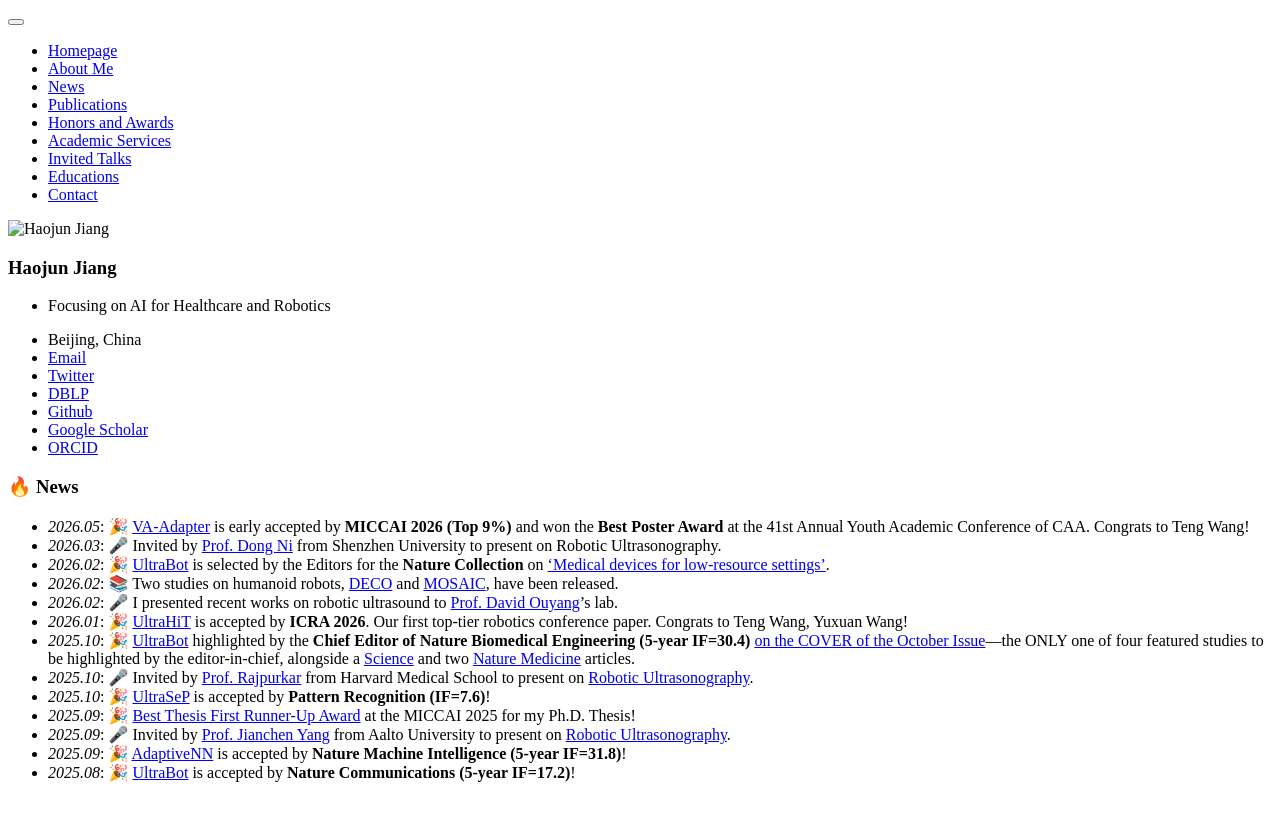
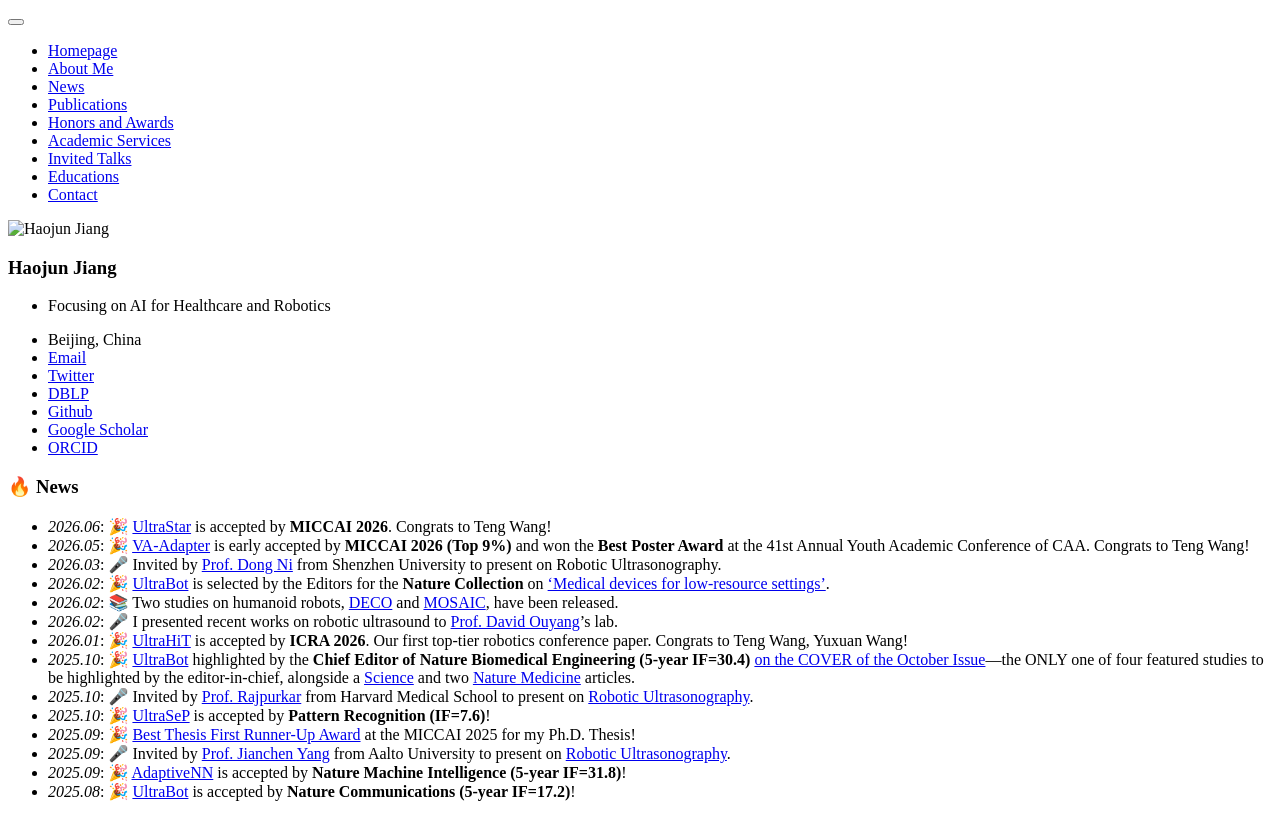
Before and after one commit to jianghaojun/jianghaojun.github.io, a Jekyll site: the page built from _pages/includes/news.md, in a window 1280 px wide. Shown: the top 840 px of the page. Built offline with Jekyll 4.4.1, drawn with Linux system fonts in a browser that asks for light colours; our own code applies the rules of GitHub Pages for plain Markdown files.

Commit message:
Add recent news updates to news.md

```diff
--- a/_pages/includes/news.md
+++ b/_pages/includes/news.md
@@ -1,4 +1,5 @@
 # 🔥 News
+- *2026.06*: 🎉 [UltraStar](https://arxiv.org/pdf/2603.01461) is accepted by **MICCAI 2026**. Congrats to Teng Wang!
 - *2026.05*: 🎉 [VA-Adapter](https://github.com/LeapLabTHU/VA-Adapter) is early accepted by **MICCAI 2026 (Top 9%)** and won the **Best Poster Award** at the 41st Annual Youth Academic Conference of CAA. Congrats to Teng Wang!
 - *2026.03*: 🎤 Invited by [Prof. Dong Ni](https://scholar.google.com/citations?user=J27J2VUAAAAJ&hl=en&oi=sra) from Shenzhen University to present on Robotic Ultrasonography.
 - *2026.02*: 🎉 [UltraBot](https://www.nature.com/articles/s41467-025-62865-w) is selected by the Editors for the **Nature Collection** on ['Medical devices for low-resource settings'](https://www.nature.com/collections/aahhffbcag#:~:text=Towards%20expert%2Dlevel%20autonomous%20carotid%20ultrasonography%20with%20large%2Dscale%20learning%2Dbased%20robotic%20system).
```
